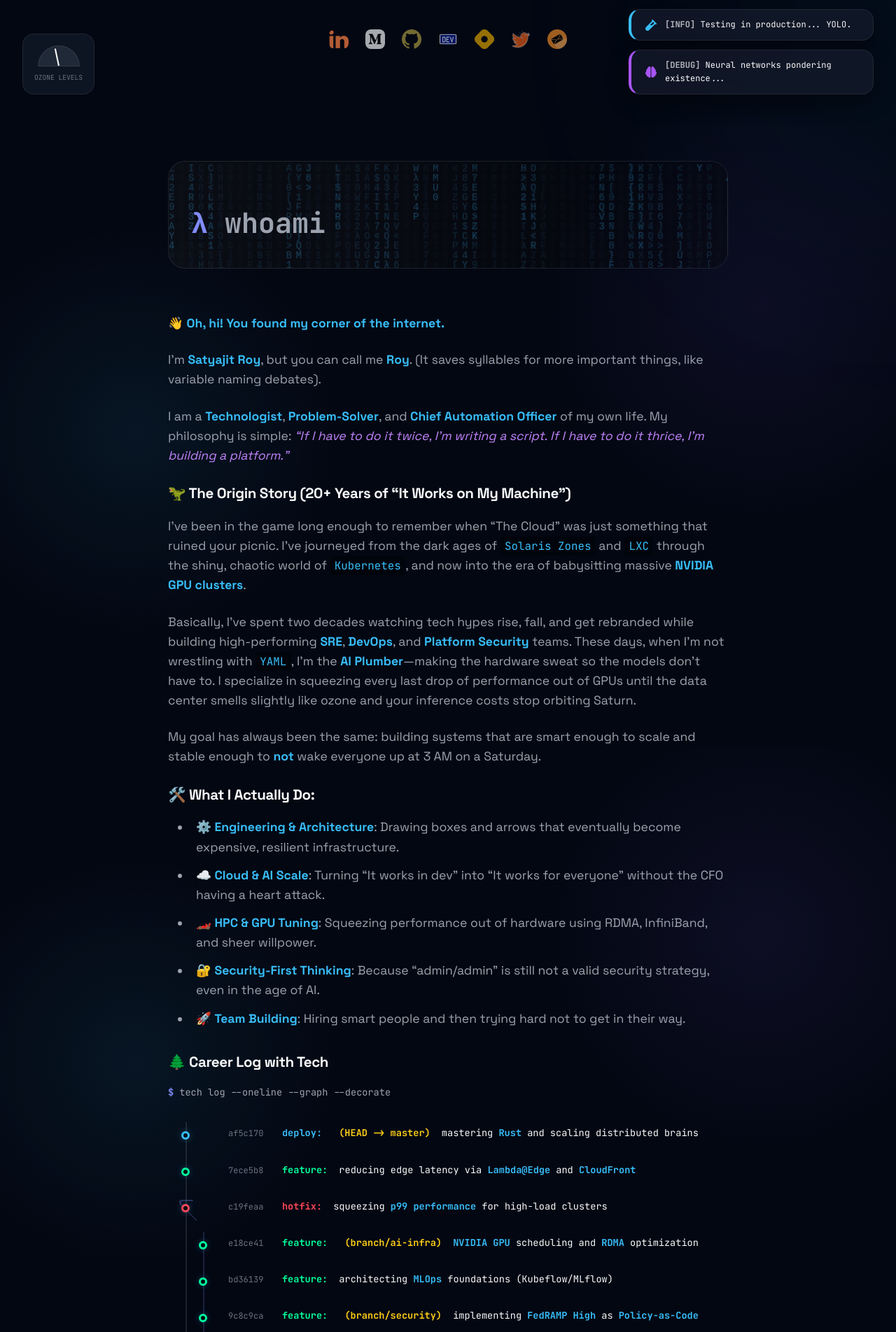
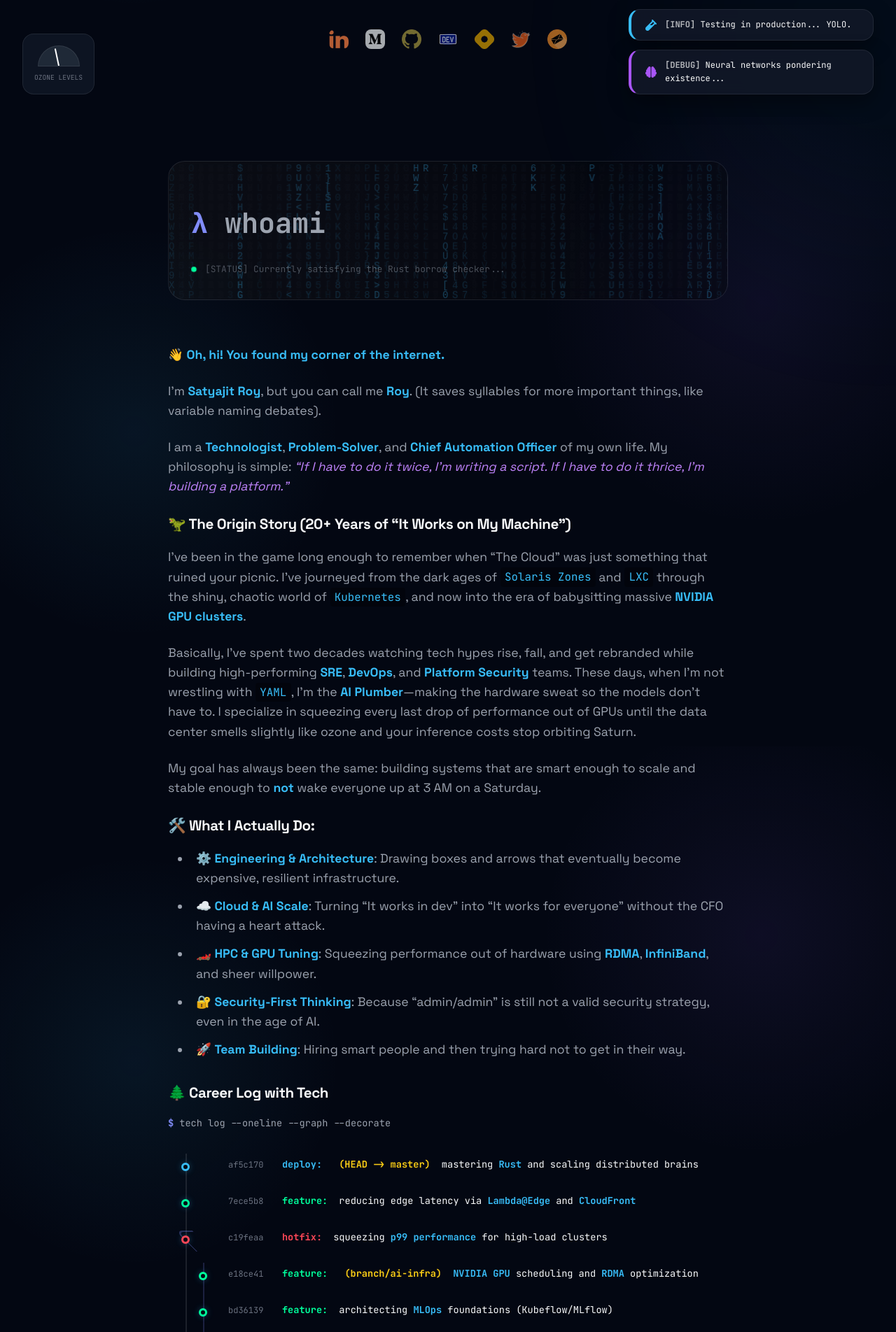
Before and after one commit to kodelint/kodelint.github.io, a Jekyll site: the page built from index.md, in a window 1280 px wide. Shown: the part 733-2637 px from the top of the page at 70% size. Built offline with Jekyll 4.4.1, drawn with Linux system fonts in a browser that asks for light colours; nearby versions of some CDN libraries; some of the changed text lies outside the part shown.

Commit message:
Feat: Implemented Infrastructure Tooltips, Git Commit Footer, and Status Widget

```diff
--- a/_includes/footer.html
+++ b/_includes/footer.html
@@ -5,10 +5,13 @@
       <span class="status-item happiness"><i class="fas fa-heart"></i> Happiness: <span class="status-value">99.9%</span></span>
       <span class="status-item redbull"><i class="fas fa-battery-three-quarters"></i> Redbull: <span class="status-value highlight">Critical</span></span>
     </div>
-    <p>&copy; {{ 'now' | date: "%Y" }} {{site.data.blogger.name}}.</p>
-    <p style="font-size: 0.9em; margin-top: 0.5rem; opacity: 0.6;">
-      Built with <span style="color: var(--accent-secondary)">Jekyll</span> & <span style="color: var(--accent-primary)">CSS</span>
-    </p>
+
+    <div class="git-footer">
+      <div>commit <span class="commit-id">f960742</span></div>
+      <div>Author: <span class="commit-author">{{site.data.blogger.name}}</span> &lt;{{site.data.blogger.email}}&gt;</div>
+      <div>Date: <span class="commit-date">{{ 'now' | date: "%a %b %d %Y" }}</span></div>
+      <div class="commit-msg">Stabilized distributed bio and optimized ozone production.</div>
+    </div>
   </div>
 </footer>
 
--- a/assets/css/main.css
+++ b/assets/css/main.css
@@ -1367,6 +1367,92 @@
   filter: blur(0px);
 }
 
+/* Infrastructure Tooltips */
+.tooltip-container {
+  position: relative;
+  display: inline-block;
+  cursor: help;
+}
+
+.tooltip-container .tooltip-box {
+  visibility: hidden;
+  width: 240px;
+  background: rgba(17, 24, 39, 0.95);
+  backdrop-filter: blur(12px);
+  border: 1px solid var(--accent-primary);
+  color: var(--text-secondary);
+  text-align: left;
+  padding: 1rem;
+  border-radius: var(--radius-md);
+  position: absolute;
+  z-index: 100;
+  bottom: 125%;
+  left: 50%;
+  transform: translateX(-50%);
+  opacity: 0;
+  transition: opacity 0.3s, visibility 0.3s;
+  font-family: var(--font-mono);
+  font-size: 0.75rem;
+  box-shadow: 0 10px 30px rgba(0, 0, 0, 0.5);
+}
+
+.tooltip-container .tooltip-box b {
+  color: var(--accent-primary);
+  display: block;
+  margin-bottom: 0.5rem;
+  text-transform: uppercase;
+  font-size: 0.8rem;
+}
+
+.tooltip-container:hover .tooltip-box {
+  visibility: visible;
+  opacity: 1;
+}
+
+/* Status Widget */
+.status-widget {
+  display: flex;
+  align-items: center;
+  gap: 0.75rem;
+  font-family: var(--font-mono);
+  font-size: 0.8rem;
+  color: var(--text-tertiary);
+  margin-top: 1.5rem;
+}
+
+.status-widget .pulse-dot {
+  width: 8px;
+  height: 8px;
+  background: #00ff9d;
+  border-radius: 50%;
+  box-shadow: 0 0 10px #00ff9d;
+  animation: pulseGreen 2s infinite;
+}
+
+@keyframes pulseGreen {
+  0% { transform: scale(0.95); box-shadow: 0 0 0 0 rgba(0, 255, 157, 0.7); }
+  70% { transform: scale(1); box-shadow: 0 0 0 10px rgba(0, 255, 157, 0); }
+  100% { transform: scale(0.95); box-shadow: 0 0 0 0 rgba(0, 255, 157, 0); }
+}
+
+/* Git Commit Footer */
+.git-footer {
+  font-family: var(--font-mono);
+  text-align: left;
+  max-width: fit-content;
+  margin: 0 auto;
+  font-size: 0.8rem;
+  color: var(--text-tertiary);
+  line-height: 1.4;
+  padding: 2rem;
+  border-left: 2px solid var(--border-subtle);
+}
+
+.git-footer .commit-id { color: #facc15; }
+.git-footer .commit-author { color: var(--accent-secondary); }
+.git-footer .commit-date { color: var(--text-tertiary); }
+.git-footer .commit-msg { color: var(--text-primary); margin-top: 0.5rem; display: block;}
+
 /* Footer */
 footer {
   margin-top: 6rem;
--- a/index.md
+++ b/index.md
@@ -9,6 +9,10 @@
     <span class="prompt-symbol">λ</span> whoami
     <span class="cursor"></span>
   </div>
+  <div class="status-widget">
+    <div class="pulse-dot"></div>
+    <span>[STATUS] Currently satisfying the Rust borrow checker...</span>
+  </div>
 </div>
 
 👋 **Oh, hi! You found my corner of the internet.**
@@ -19,9 +23,9 @@
 
 ### 🦖 The Origin Story (20+ Years of "It Works on My Machine")
 
-I’ve been in the game long enough to remember when "The Cloud" was just something that ruined your picnic. I’ve journeyed from the dark ages of `Solaris Zones` and `LXC` through the shiny, chaotic world of `Kubernetes`, and now into the era of babysitting massive **NVIDIA GPU clusters**.
+I’ve been in the game long enough to remember when "The Cloud" was just something that ruined your picnic. I’ve journeyed from the dark ages of <span class="tooltip-container">`Solaris Zones`<span class="tooltip-box"><b>Solaris Zones [man]</b>The OG of containerization. Hard partitions before Docker was even a thing.</span></span> and <span class="tooltip-container">`LXC`<span class="tooltip-box"><b>LXC [man]</b>Linux Containers. The high-performance bridge between virtualization and modern Docker.</span></span> through the shiny, chaotic world of <span class="tooltip-container">`Kubernetes`<span class="tooltip-box"><b>Kubernetes [man]</b>The orchestrator of everything. YAML monsters and Pod herding included.</span></span>, and now into the era of babysitting massive **NVIDIA GPU clusters**.
 
-Basically, I’ve spent two decades watching tech hypes rise, fall, and get rebranded while building high-performing **SRE**, **DevOps**, and **Platform Security** teams. These days, when I'm not wrestling with `YAML`, I'm the **AI Plumber**—making the hardware sweat so the models don't have to. I specialize in squeezing every last drop of performance out of GPUs until the data center smells slightly like ozone and your inference costs stop orbiting Saturn.
+Basically, I’ve spent two decades watching tech hypes rise, fall, and get rebranded while building high-performing **SRE**, **DevOps**, and **Platform Security** teams. These days, when I'm not wrestling with <span class="tooltip-container">`YAML`<span class="tooltip-box"><b>YAML [man]</b>Yet Another Markup Language. Or as I call it: Indentation-induced Engineering Therapy.</span></span>, I'm the **AI Plumber**—making the hardware sweat so the models don't have to. I specialize in squeezing every last drop of performance out of GPUs until the data center smells slightly like ozone and your inference costs stop orbiting Saturn.
 
 My goal has always been the same: building systems that are smart enough to scale and stable enough to **not** wake everyone up at 3 AM on a Saturday.
 
@@ -29,7 +33,7 @@
 
 - ⚙️ **Engineering & Architecture**: Drawing boxes and arrows that eventually become expensive, resilient infrastructure.
 - ☁️ **Cloud & AI Scale**: Turning "It works in dev" into "It works for everyone" without the CFO having a heart attack.
-- 🏎️ **HPC & GPU Tuning**: Squeezing performance out of hardware using RDMA, InfiniBand, and sheer willpower.
+- 🏎️ **HPC & GPU Tuning**: Squeezing performance out of hardware using <span class="tooltip-container">**RDMA**<span class="tooltip-box"><b>RDMA [man]</b>Remote Direct Memory Access. Bypassing the CPU for blazing fast data transfer between nodes.</span></span>, <span class="tooltip-container">**InfiniBand**<span class="tooltip-box"><b>InfiniBand [man]</b>High-throughput, low-latency networking designed for the most demanding technical workloads.</span></span>, and sheer willpower.
 - 🔐 **Security-First Thinking**: Because "admin/admin" is still not a valid security strategy, even in the age of AI.
 - 🚀 **Team Building**: Hiring smart people and then trying hard not to get in their way.
 
@@ -98,7 +102,7 @@
     </div>
     <div class="graph-content">
       <span class="graph-hash">0731214</span>
-      <span class="graph-msg"><span class="type merge">merge:</span> <strong>eBPF</strong> service mesh and <strong>Zero-Trust</strong> security</span>
+      <span class="graph-msg"><span class="type merge">merge:</span> <span class="tooltip-container"><strong>eBPF</strong><span class="tooltip-box"><b>eBPF [man]</b>Magic sand that lets you run sandboxed code in the Linux kernel without crashing the system (usually).</span></span> service mesh and <strong>Zero-Trust</strong> security</span>
     </div>
   </div>
 
@@ -188,5 +192,5 @@
 </div>
 
 <blockquote style="margin-top: 2rem; border-left: 4px solid var(--accent-tertiary); padding-left: 2rem; color: var(--text-primary); font-size: 1.5rem; font-family: var(--font-heading); font-style: italic;">
-  "I turn <span style="color: #6F4E37;">Coffee</span> and <span style="color: #ed1c24;">Red Bull</span> into code, and existential <span style="color: #ffa726;">anxiety</span> into distributed architecture." <span style="color: var(--accent-primary);"> — That's Me!! </span>
+  "I turn <span style="color: #6F4E37;">Coffee</span> and <span style="color: #ed1c24;">Red Bull</span> into code, and existential <span style="color: #ffa726;">anxiety</span> into <span class="tooltip-container">distributed architecture<span class="tooltip-box"><b>Architecture [man]</b>Drawing boxes and arrows until someone pays for them.</span></span>." <span style="color: var(--accent-primary);"> — That's Me!! </span>
 </blockquote>
```
